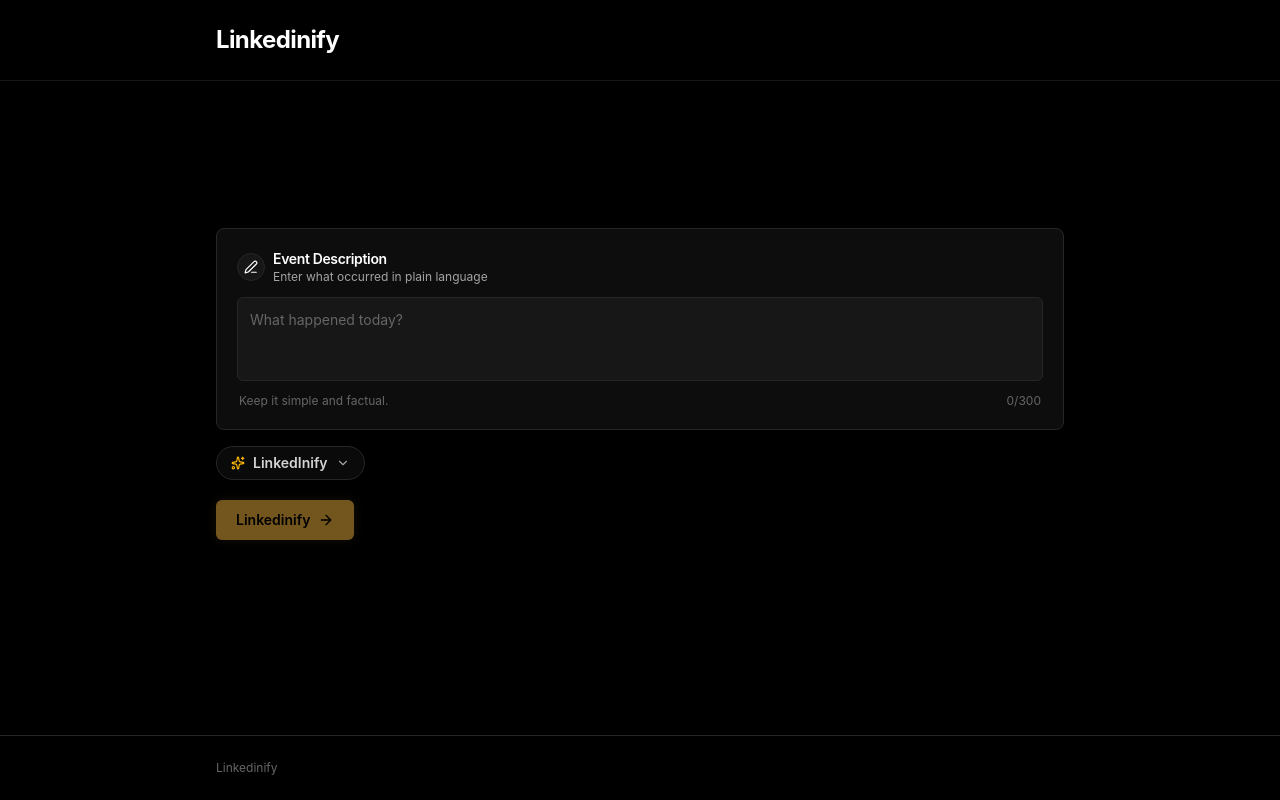
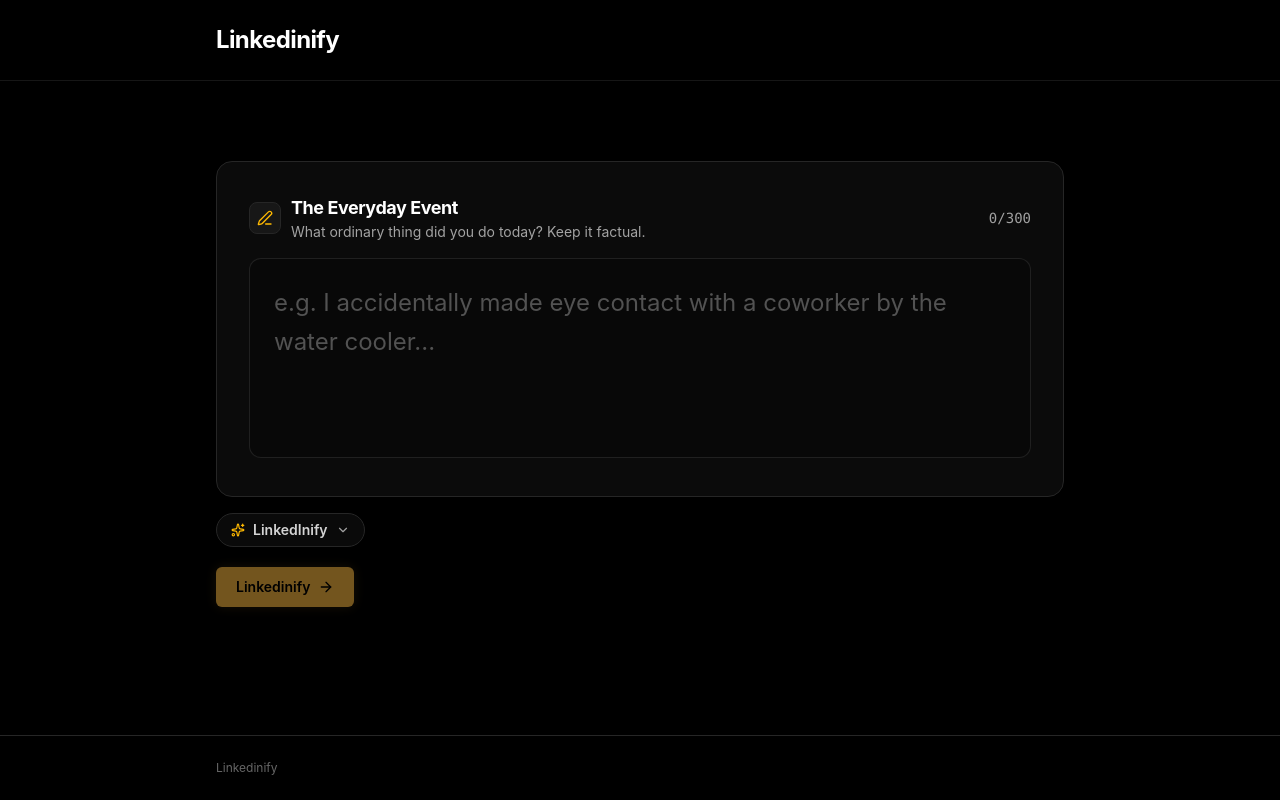
Before and after one commit to Thushar070/Linkify, a Next.js app: page / in a window 1280 px wide. Built offline with nearby package versions, Linux system fonts and the light colour scheme.

Commit message:
enhanced textarea to be primary focal element

```diff
--- a/components/InputCard.tsx
+++ b/components/InputCard.tsx
@@ -13,7 +13,7 @@
 export default function InputCard({
   value,
   onChange,
-  placeholder = "What happened today?",
+  placeholder = "e.g. I accidentally made eye contact with a coworker by the water cooler...",
   disabled = false,
 }: InputCardProps) {
   const textareaRef = useRef<HTMLTextAreaElement>(null);
@@ -21,26 +21,35 @@
   useEffect(() => {
     if (textareaRef.current) {
       textareaRef.current.style.height = "auto";
-      textareaRef.current.style.height = `${Math.max(84, textareaRef.current.scrollHeight)}px`;
+      const minHeight = window.innerWidth < 640 ? 160 : 200;
+      textareaRef.current.style.height = `${Math.max(minHeight, textareaRef.current.scrollHeight)}px`;
     }
   }, [value]);
 
   return (
-    <div className="bg-surface rounded-linkedin border border-border p-4 sm:p-5 shadow-xs interactive-card">
-      <div className="flex items-center gap-2 mb-3">
-        <div className="flex items-center justify-center w-7 h-7 rounded-full bg-surface-subtle border border-border text-text">
-          <PenLine className="w-3.5 h-3.5" />
+    <div className="bg-surface/90 rounded-2xl border border-neutral-800 p-5 sm:p-7 md:p-8 shadow-2xl transition-all duration-300 focus-within:border-accent/80 focus-within:ring-1 focus-within:ring-accent/80 focus-within:shadow-[0_0_35px_rgba(229,169,60,0.18)]">
+      {/* Header bar of textarea */}
+      <div className="flex items-center justify-between gap-3 mb-4">
+        <div className="flex items-center gap-2.5">
+          <div className="flex items-center justify-center w-8 h-8 rounded-lg bg-neutral-900 border border-neutral-800 text-amber-400 shrink-0">
+            <PenLine className="w-4 h-4" />
+          </div>
+          <div>
+            <h2 className="text-base sm:text-lg font-bold text-white tracking-tight">
+              The Everyday Event
+            </h2>
+            <p className="text-xs sm:text-sm text-text-muted">
+              What ordinary thing did you do today? Keep it factual.
+            </p>
+          </div>
         </div>
-        <div>
-          <h2 className="text-sm font-semibold text-text tracking-tight">
-            Event Description
-          </h2>
-          <p className="text-xs text-text-muted">
-            Enter what occurred in plain language
-          </p>
-        </div>
+
+        <span className="text-xs sm:text-sm font-mono text-neutral-400 font-medium">
+          {value.length}/300
+        </span>
       </div>
 
+      {/* Centerpiece Textarea */}
       <div className="relative">
         <textarea
           ref={textareaRef}
@@ -49,13 +58,9 @@
           placeholder={placeholder}
           disabled={disabled}
           maxLength={300}
-          className="w-full resize-none overflow-hidden rounded-md border border-border bg-surface-subtle p-3 text-sm text-text placeholder:text-text-subtle focus:bg-surface focus:border-accent focus:outline-hidden focus:ring-1 focus:ring-accent focus:shadow-[0_0_15px_rgba(229,169,60,0.15)] transition-all duration-200"
-          style={{ minHeight: "84px" }}
+          className="w-full resize-none overflow-hidden rounded-xl border border-neutral-800/80 bg-[#080808] p-4 sm:p-5 md:p-6 text-base sm:text-xl md:text-2xl text-white placeholder:text-neutral-600 focus:bg-[#0a0a0a] focus:border-transparent focus:outline-hidden leading-relaxed font-normal transition-all duration-200"
+          style={{ minHeight: "180px" }}
         />
-        <div className="flex justify-between items-center mt-1.5 px-0.5 text-xs text-text-subtle">
-          <span>Keep it simple and factual.</span>
-          <span>{value.length}/300</span>
-        </div>
       </div>
     </div>
   );
```
